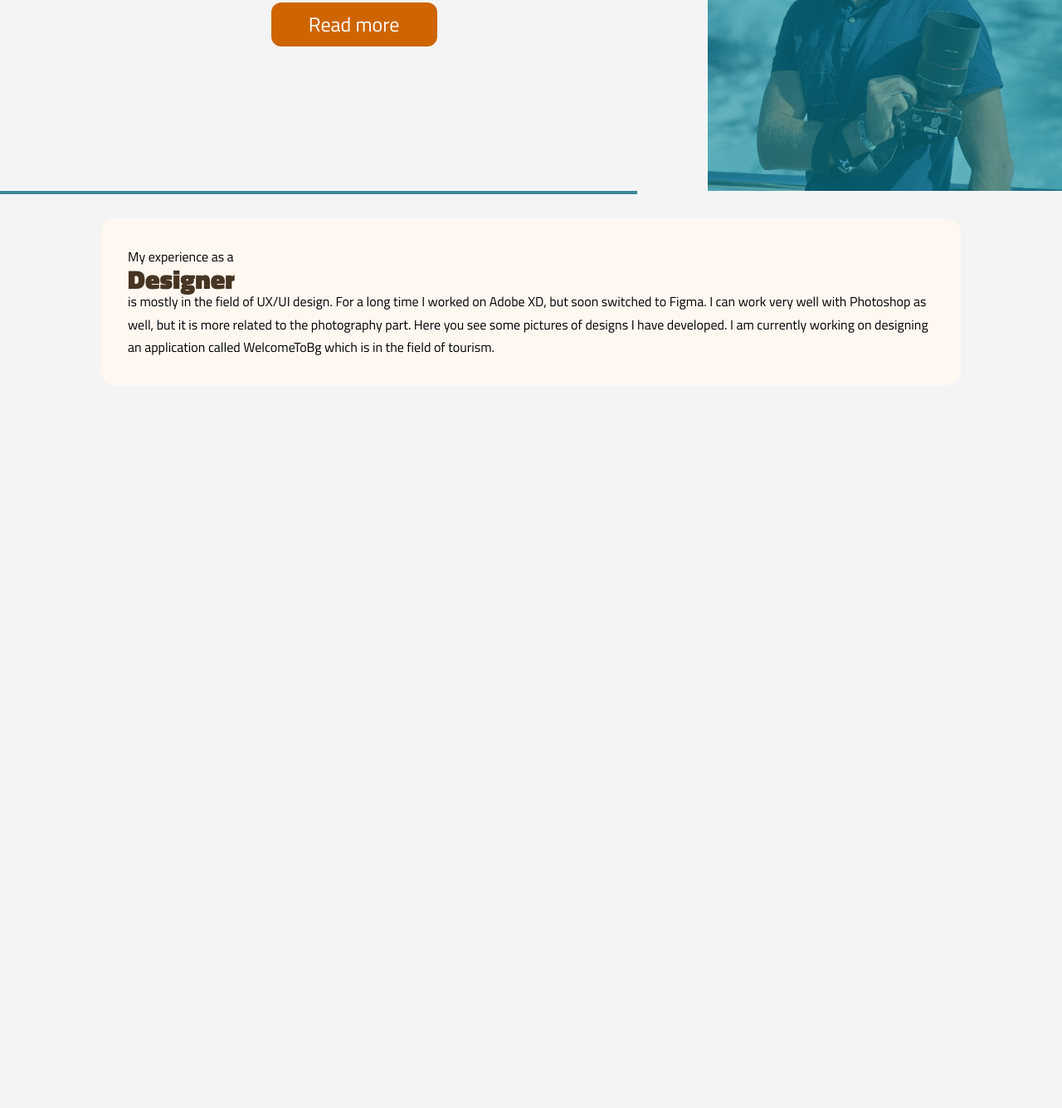
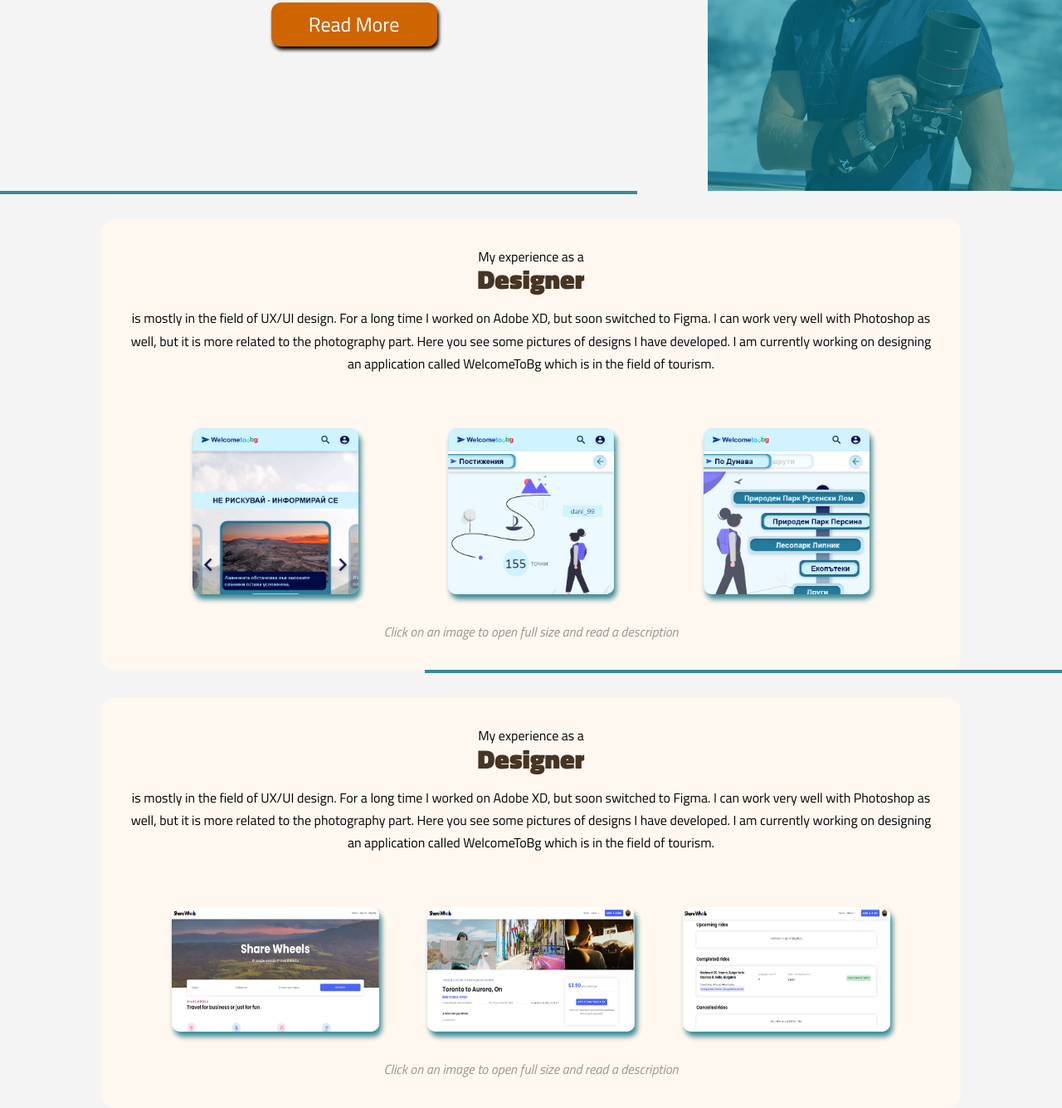
Before and after one commit to Daniel99Petrov/my-portfolio, a plain HTML site: page html/index.html in a window 1280 px wide. Shown: the part 861-2196 px from the top of the page at 83% size. Before the commit the page ends 1325 px from the top, so only its background shows below. Drawn offline with nearby package versions, Linux system fonts and the light colour scheme.

Commit message:
feat: add design section

```diff
--- a/css/style.css
+++ b/css/style.css
@@ -143,9 +143,6 @@ h2 {
     grid-template-columns: 2fr 1fr;
 }
 
-#quick-words #words-left {
-}
-
 #quick-words #words-left h2{
     margin-bottom: 20px;
 }
@@ -173,17 +170,70 @@ h2 {
     width:100%
 }
 
-#design .design-container {
+.separation-left {
+    width: 60vw;
+}
+
+.separation-right {
+    margin-left: 40vw;
+    width: 60vw;
+}
+
+.separation-left hr,
+.separation-right hr {
+    height: 4px;
+    background: var(--primary-color);
+    border: none;
+}
+
+#design .design-container,
+#coding .coding-container {
     margin-top: 30px;
     border-radius: 1rem;
 }
 
-.separation-left {
-    width: 60vw;
+#design .description,
+#coding .description {
+    align-items: center;
+    text-align: center;
 }
 
-.separation-left hr {
-    height: 4px;
-    background: var(--primary-color);
-    border: none;
+#design .description h2,
+#coding .description h2 {
+    margin-bottom: 20px
 }
+
+
+#design .photos-container,
+#coding .photos-container {
+    display: grid;
+    gap: 1rem;
+    grid-template-columns: repeat(3, 1fr);
+    justify-items: center;
+    margin-top: 2rem;
+}
+
+#design .photos-container .photo {
+    overflow: hidden;
+    height: 200px;
+    width: 200px;
+    border-radius: 10px;
+    box-shadow:3px 6px 6px var(--primary-color);
+}
+
+#coding .photos-container .photo {
+    overflow: hidden;
+    height: 150px;
+    width: 250px;
+    border-radius: 10px;
+    box-shadow:3px 6px 6px var(--primary-color);
+}
+
+#coding .photos-container .photo img {
+    height: 100%;
+    width: 100%;
+}
+
+.photos-container .photo img:hover {
+ opacity: 0.8;
+}
--- a/css/utilities.css
+++ b/css/utilities.css
@@ -12,6 +12,7 @@
     border: none;
     border-radius: 12px;
     text-align: center;
+    box-shadow: 2px 4px 4px black;
 }
 
 .btn:hover{
@@ -43,3 +44,15 @@
     text-align: center;
     padding: 50px 100px;
 }
+
+.click-guide {
+    opacity: 0.4;
+    font-style: italic;
+    display: block;
+    text-align: center;
+}
+
+.click-guide:hover {
+    color: var(--third-color);
+    opacity: 1;
+}
--- a/html/index.html
+++ b/html/index.html
@@ -86,7 +86,7 @@
             Landscape photos and videos. You could also see Designs and a link
             to my Carpooling Website project.
           </p>
-          <a href="#" class="btn">Read more</a>
+          <a href="#" class="btn">Read More</a>
         </div>
         <div class="box" id="words-right">
           <a
@@ -113,8 +113,65 @@
             <h2>Designer</h2>
             <p>is mostly in the field of UX/UI design. For a long time I worked on Adobe XD, but soon switched to Figma. I can work very well with Photoshop as well, but it is more related to the photography part. Here you see some pictures of designs I have developed. I am currently working on designing an application called WelcomeToBg which is in the field of tourism.</p>
           </div>
-          <div class="photos">
-
+          <div class="photos-container p-2">
+            <div class="photo photo-1">
+              <a
+                href="../images/Home – 1.png"
+                data-lightbox="design-screen"
+                data-title="Home screen of WelcomeToBg"
+              >
+              <img src="../images/Home – 1.png" alt="Design of WelcomeToBg">
+              </a>
+            </div>
+            <div class="photo photo-2">
+              <a
+                href="../images/Home – 6.png"
+                data-lightbox="design-screen"
+                data-title="Achievements page of WelcomeToBg"
+              >
+              <img src="../images/Home – 6.png" alt="Design of WelcomeToBg">
+              </a>
+            </div>
+            <div class="photo photo-3">
+              <a
+                href="../images/Маршрути – 2.png"
+                data-lightbox="design-screen"
+                data-title="Region screen of WelcomeToBg"
+              >
+              <img src="../images/Маршрути – 2.png" alt="Design of WelcomeToBg">
+              </a>
+            </div>
+          </div>
+          <div class="click-guide">
+            <p>Click on an image to open full size and read a description</p>
+          </div>
+        </div>
+      </div>
+    </section>
+    <div class="separation-right">
+      <hr>
+    </div>
+    <section id="coding">
+      <div class="container">
+        <div class="coding-container bg-light p-2">
+          <div class="description">
+            <p>My experience as a</p>
+            <h2>Designer</h2>
+            <p>is mostly in the field of UX/UI design. For a long time I worked on Adobe XD, but soon switched to Figma. I can work very well with Photoshop as well, but it is more related to the photography part. Here you see some pictures of designs I have developed. I am currently working on designing an application called WelcomeToBg which is in the field of tourism.</p>
+          </div>
+          <div class="photos-container p-2">
+            <div class="photo photo-1">
+              <img src="../images/website3.jpg" alt="Design of WelcomeToBg">
+            </div>
+            <div class="photo photo-2">
+              <img src="../images/website2.jpg" alt="Design of WelcomeToBg">
+            </div>
+            <div class="photo photo-3">
+              <img src="../images/website1.jpg" alt=" WelcomeToBg">
+            </div>
+          </div>
+          <div class="click-guide">
+            <p>Click on an image to open full size and read a description</p>
           </div>
         </div>
       </div>
```
Also changed, not shown: images/Маршрути – 2.png (added).
